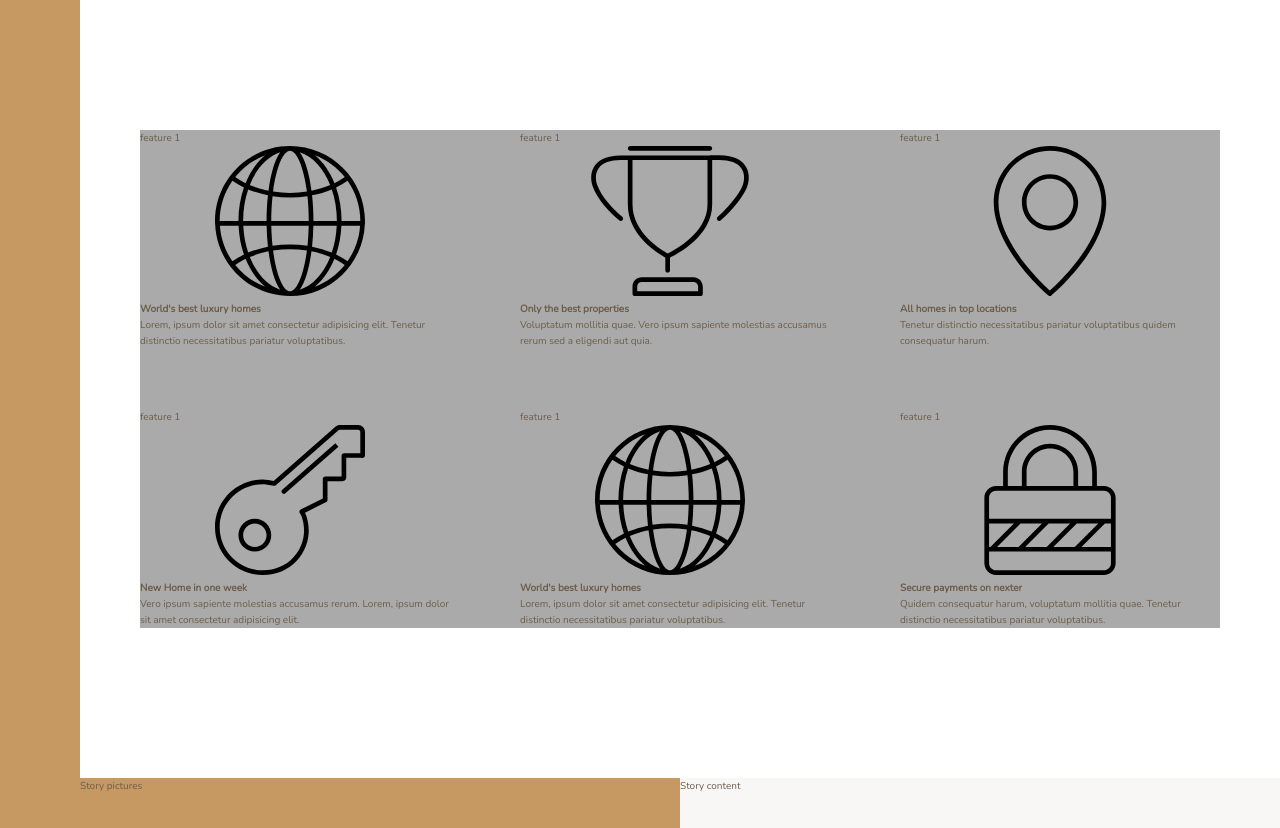
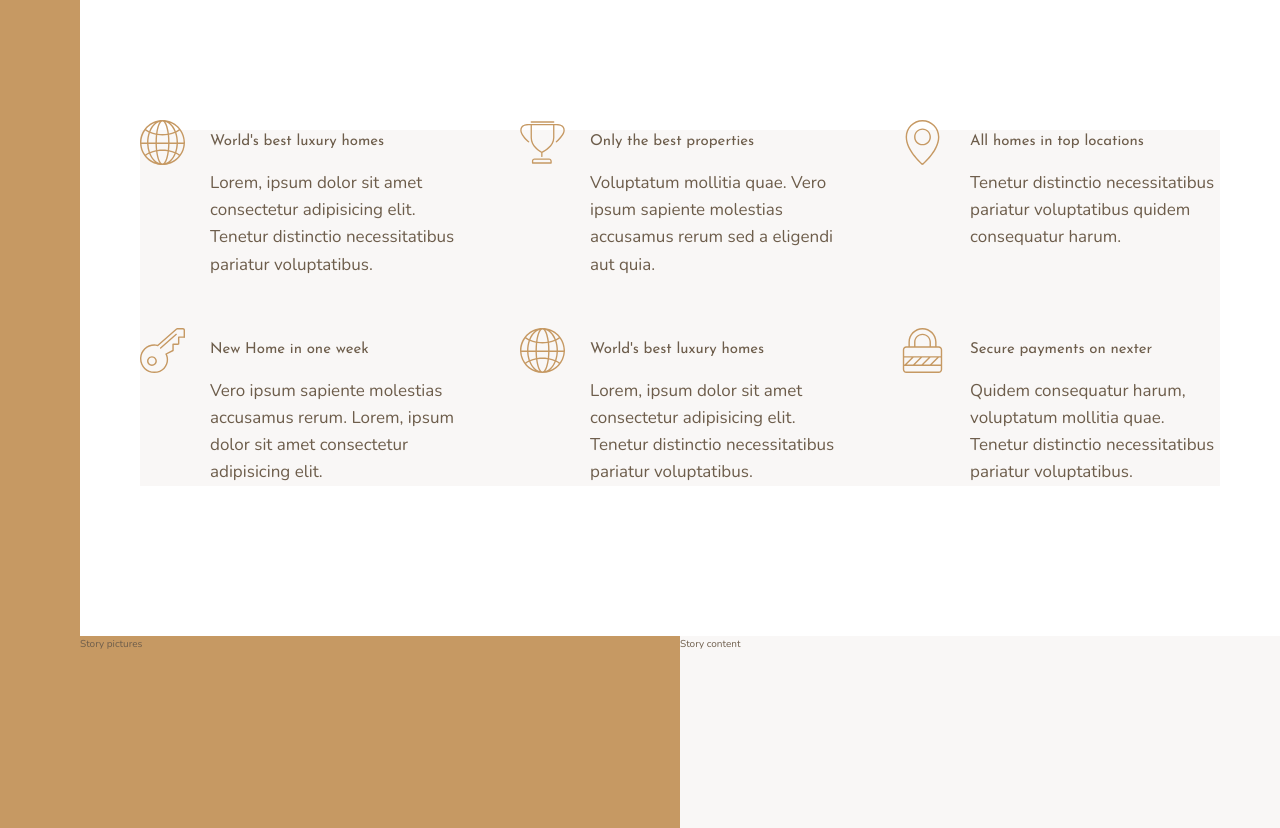
Before and after one commit to velvetcerise/nexter, a website: page index.html in a window 1280 px wide. Shown: the part 660-1488 px from the top of the page. Drawn offline with nearby package versions, Linux system fonts and the light colour scheme.

Commit message:
Responsive features section

```diff
--- a/index.html
+++ b/index.html
@@ -26,56 +26,56 @@
 
         <section class="features">
 
-            <div class="feature">feature 1
+            <div class="feature">
                 <svg class="feature__icon">
                     <use xlink:href="img/sprite.svg#icon-global"></use>
-                    <h4 class="heading-4">World's best luxury homes</h4>
+                    <h4 class="heading-4 heading-4--dark">World's best luxury homes</h4>
                     <p class="feature__text">Lorem, ipsum dolor sit amet consectetur adipisicing elit. Tenetur distinctio necessitatibus pariatur voluptatibus.</p>
                 </svg>
             </div>
 
-            <div class="feature">feature 1
+            <div class="feature">
                 <svg class="feature__icon">
                     <use xlink:href="img/sprite.svg#icon-trophy"></use>
-                    <h4 class="heading-4">Only the best properties</h4>
+                    <h4 class="heading-4 heading-4--dark">Only the best properties</h4>
                     <p class="feature__text">
                         Voluptatum mollitia quae. Vero ipsum sapiente molestias accusamus rerum sed a eligendi aut quia.
                     </p>
                 </svg>
             </div>
 
-            <div class="feature">feature 1
+            <div class="feature">
                 <svg class="feature__icon">
                     <use xlink:href="img/sprite.svg#icon-map-pin"></use>
-                    <h4 class="heading-4">All homes in top locations</h4>
+                    <h4 class="heading-4 heading-4--dark">All homes in top locations</h4>
                     <p class="feature__text">
                         Tenetur distinctio necessitatibus pariatur voluptatibus quidem consequatur harum.
                     </p>
                 </svg>
             </div>
 
-            <div class="feature">feature 1
+            <div class="feature">
                 <svg class="feature__icon">
                     <use xlink:href="img/sprite.svg#icon-key"></use>
-                    <h4 class="heading-4">New Home in one week</h4>
+                    <h4 class="heading-4 heading-4--dark">New Home in one week</h4>
                     <p class="feature__text">
                         Vero ipsum sapiente molestias accusamus rerum. Lorem, ipsum dolor sit amet consectetur adipisicing elit.
                     </p>
                 </svg>
             </div>
 
-            <div class="feature">feature 1
+            <div class="feature">
                 <svg class="feature__icon">
                     <use xlink:href="img/sprite.svg#icon-global"></use>
-                    <h4 class="heading-4">World's best luxury homes</h4>
+                    <h4 class="heading-4 heading-4--dark">World's best luxury homes</h4>
                     <p class="feature__text">Lorem, ipsum dolor sit amet consectetur adipisicing elit. Tenetur distinctio necessitatibus pariatur voluptatibus.</p>
                 </svg>
             </div>
 
-            <div class="feature">feature 1
+            <div class="feature">
                 <svg class="feature__icon">
                     <use xlink:href="img/sprite.svg#icon-lock"></use>
-                    <h4 class="heading-4">Secure payments on nexter</h4>
+                    <h4 class="heading-4 heading-4--dark">Secure payments on nexter</h4>
                     <p class="feature__text">
                         Quidem consequatur harum, voluptatum mollitia quae. Tenetur distinctio necessitatibus pariatur voluptatibus.
                     </p>
--- a/sass/_features.scss
+++ b/sass/_features.scss
@@ -1,11 +1,32 @@
 .features {
-    background-color: $color-grey-light-2;
+    background-color: $color-grey-light-1;
     grid-column: center-start / center-end;
 
     margin: 15rem 0;
 
     // creating an implicit grid
     display: grid;
-    grid-template-columns: repeat(3, 1fr);
+    grid-template-columns: repeat(auto-fit, minmax(25rem, 1fr) );
     grid-gap: 6rem;
+    align-items: start;
 }
+
+.feature {
+    display: grid;
+    grid-template-columns: min-content 1fr;
+    grid-row-gap: 1.5rem;
+    grid-column-gap: 2.5rem;
+    //  rows can be not specified, they autosize of the content
+
+    &__icon {
+        fill:  $color-primary;
+        width: 4.5rem;
+        height: 4.5rem;
+        grid-row: 1 / span 2; // x / -1 = not the end of the grid, the end of the explicit grid -->
+        transform: translateY(-1rem);
+    }
+
+    &__text {
+        font-size: 1.7rem;
+    }
+}
--- a/sass/_typography.scss
+++ b/sass/_typography.scss
@@ -0,0 +1,30 @@
+%heading {
+    font-family: $font-display;
+    font-weight: 400;
+}
+.heading-1 {
+    @extend %heading;
+}
+
+.heading-2 {
+    @extend %heading;
+
+}
+
+.heading-3 {
+    @extend %heading;
+
+}
+
+.heading-4 {
+    @extend %heading;
+    font-size: 1.5rem;
+
+    &--light {
+        color: $color-grey-light-1;
+    }
+
+    &--dark {
+        color: $color-grey-dark-2;
+    }
+}
```
Also changed, not shown: css/style.css.
